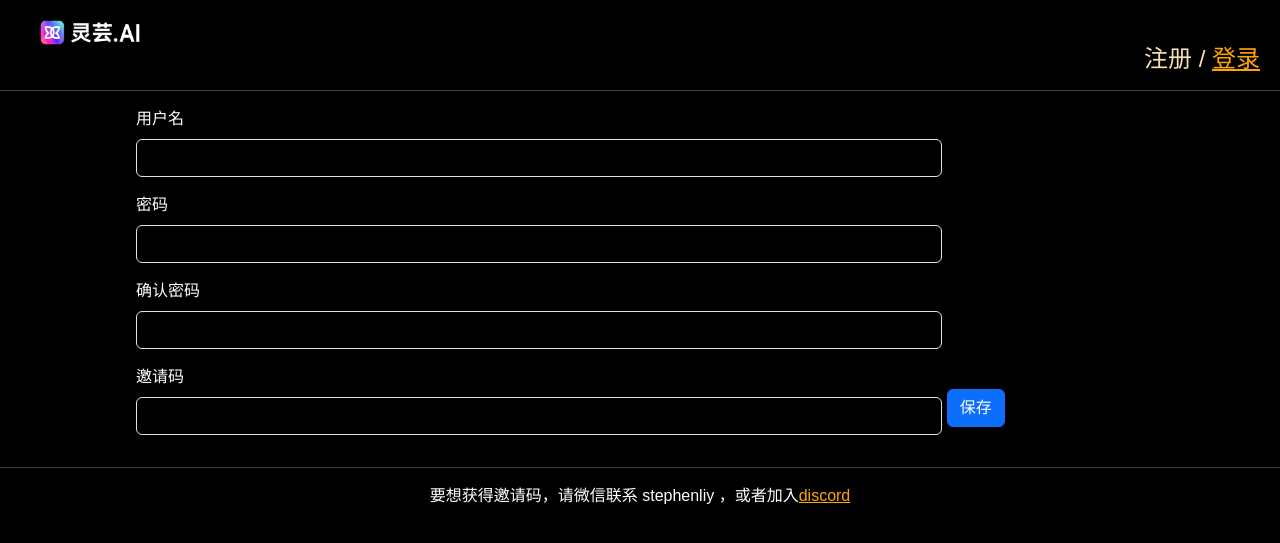
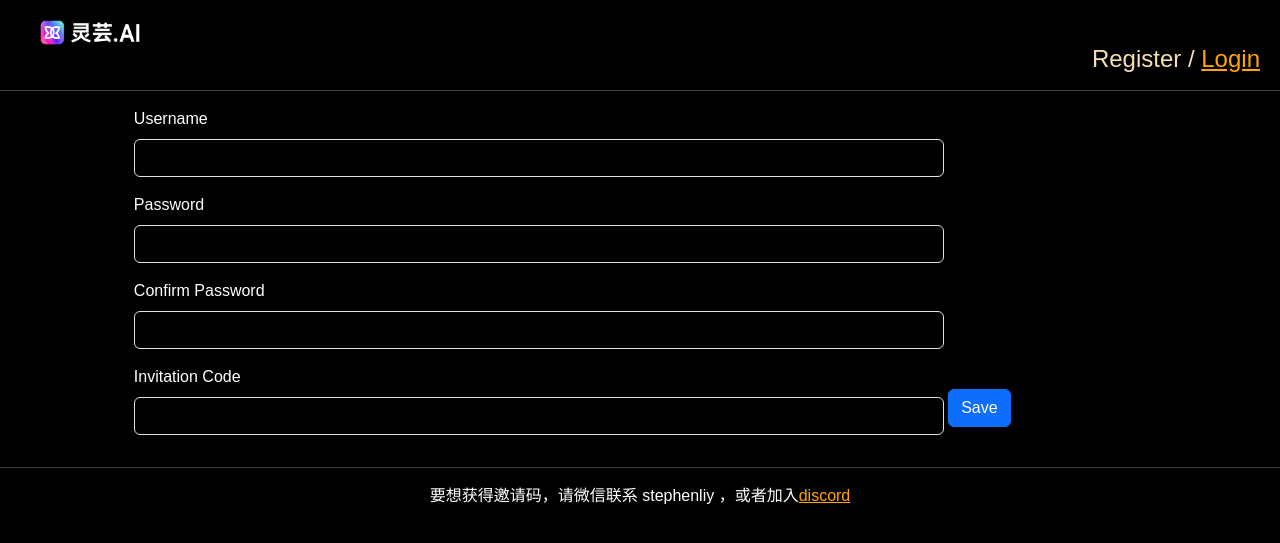
Before and after one commit to stelee410/jess, a Flask app: page /register in a window 1280 px wide. Shown: the top 543 px of the page. Run offline with Flask 3, Linux system fonts and the light colour scheme; parts of the project's set-up code (start-up, migrations or seed data) failed here and were passed over; some libraries are stand-ins or nearby versions.

Commit message:
add register

```diff
--- a/controllers/register.py
+++ b/controllers/register.py
@@ -23,16 +23,16 @@ class Register(Base):
             data['username'] =  form.username.data
             invitation_code = form.invitation_code.data
             if user_repo.is_invitation_code_available(invitation_code) is False:
-                self.flash("邀请码错误")
+                self.flash("Wrong invitation code")
                 return self.render('register.html', form=form)
             if user_repo.get_user_by_username(data['username']) is not None:
-                self.flash("用户名已经存在")
+                self.flash("Username already exists")
                 return self.render('register.html', form=form)
             data['avatar'] = 'images/default.png'
             password = form.password.data
             passowrd_confirm = form.password_confirm.data
             if password != passowrd_confirm:
-                self.flash("两次输入的密码不一致")
+                self.flash("Passwords do not match")
                 return self.render('register.html', form=form)
             data['password'] = get_password_hash(password,app.secret_key)
             data['displayName'] = form.username.data
--- a/forms/__init__.py
+++ b/forms/__init__.py
@@ -9,11 +9,11 @@ class ChatForm(FlaskForm):
     submit = SubmitField('发送')
 
 class ReigsterForm(FlaskForm):
-    username = StringField(label="用户名", validators=[DataRequired(), Length(1, 20)])
-    password = PasswordField(label="密码", validators=[Length(0, 20)])
-    password_confirm = PasswordField(label="确认密码", validators=[Length(0, 20)])
-    invitation_code = StringField(label="邀请码", validators=[DataRequired(), Length(1, 20)])
-    submit = SubmitField('保存',render_kw={"class":'single-btn',"style":'margin-left:0px'})
+    username = StringField(label="Username", validators=[DataRequired(), Length(1, 20)])
+    password = PasswordField(label="Password", validators=[Length(0, 20)])
+    password_confirm = PasswordField(label="Confirm Password", validators=[Length(0, 20)])
+    invitation_code = StringField(label="Invitation Code", validators=[DataRequired(), Length(1, 20)])
+    submit = SubmitField('Save',render_kw={"class":'single-btn',"style":'margin-left:0px'})
 
 class ProfileForm(FlaskForm):
     name = StringField(label="Unique ID", validators=[DataRequired(), Length(1, 20)])
--- a/templates/register.html
+++ b/templates/register.html
@@ -14,7 +14,7 @@
         color: orange;
     }
 </style>
-<h4 id="subheader">注册 / <a href="login">登录</a></h4>
+<h4 id="subheader">Register / <a href="/login">Login</a></h4>
 <hr/>
 <div class="login-form-container container">
     {{render_form(form)}}
--- a/utils/decorators.py
+++ b/utils/decorators.py
@@ -5,7 +5,7 @@ def simple_login_required(f):
     @wraps(f)
     def decorated_function(*args, **kwargs):
         if session.get('username') is None:
-            return redirect("/explore")
+            return redirect("/")
         return f(*args, **kwargs)
     return decorated_function
 
```
Also changed, not shown: controllers/v1/ping.py (+9 -3 lines).
